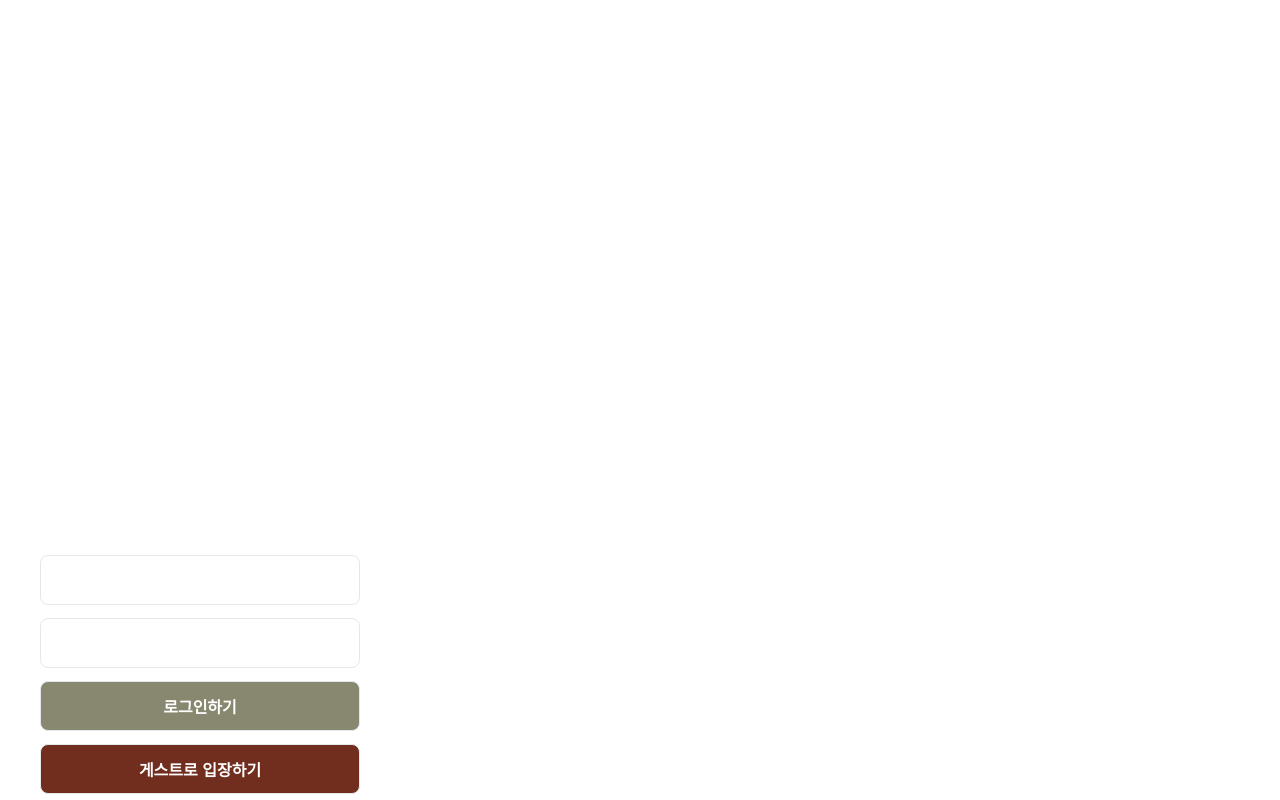
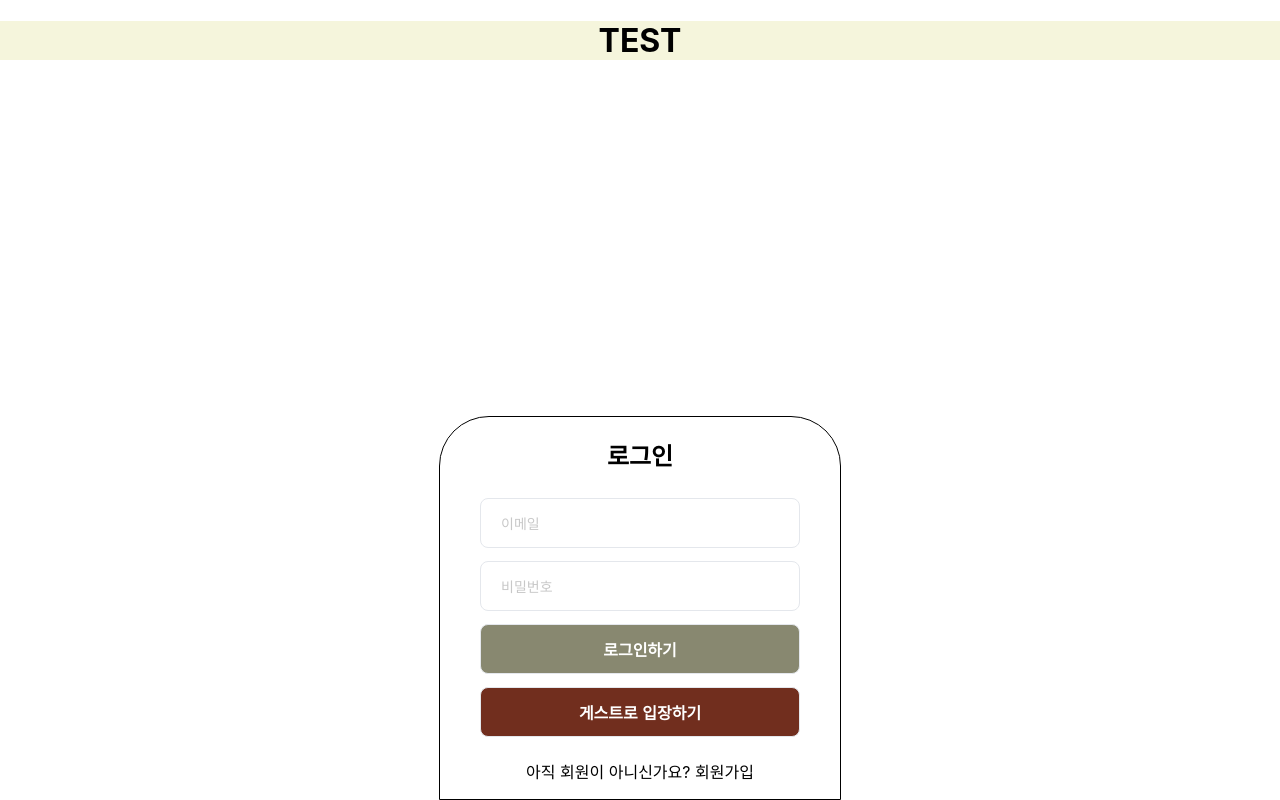
Before and after one commit to Gyeongtori/gyeong-tori, a React (Create React App) app in the folder frontend/: page /login in a window 1280 px wide. Built offline with nearby package versions, Linux system fonts and the light colour scheme.

Commit message:
feat: Login Signup 페이지 추가

```diff
--- a/frontend/src/App.js
+++ b/frontend/src/App.js
@@ -6,6 +6,7 @@ import Cards from "./pages/Cards";
 import Main from "./pages/Main";
 import Profile from "./pages/Profile";
 import Login from "./pages/Login";
+import Signup from "./pages/Signup";
 
 function App() {
   return (
@@ -29,6 +30,7 @@ function App() {
         <Route path="/main" element={<Main />} />
         <Route path="/profile" element={<Profile />} />
         <Route path="/login" element={<Login />} />
+        <Route path="/signup" element={<Signup />} />
       </Routes>
     </div>
   );
--- /dev/null
+++ b/frontend/src/components/ButtonBlank.js
@@ -0,0 +1,45 @@
+import React from 'react';
+import styled, { css } from 'styled-components';
+
+const StyledButton = styled.button`
+  /* 공통 스타일 */
+  display: inline-block;
+  outline: none;
+  border-radius: 0.5rem;
+  color: #C8C8C8;
+  background-color: transparent;
+  padding: 0rem 1.25rem;
+  align-items: center;
+  text-align: left;
+  margin:  0.4rem;
+
+  /* 크기 */
+  height: 3.125rem;
+  width: 20rem;
+  font-size: 0.875rem;
+
+
+  /* 색상 */
+  ${( props ) => {
+      return css`
+      border: ${props.borderwidth || 1}px solid ${props.color};
+      &:active {
+          border: ${props.borderwidth || 1}px solid ${props.activecolor};
+        }
+        `;
+  }}
+
+`;
+
+
+const ButtonBlank = ({ children, color, activecolor, borderwidth, ...rest }) => {
+    return <StyledButton
+        {...rest}
+        color={color}
+        activecolor={activecolor}
+        borderwidth={borderwidth}
+      >{children}
+      </StyledButton>;
+};
+
+export default ButtonBlank;
--- a/frontend/src/components/Button.js
+++ b/frontend/src/components/ButtonFull.js
@@ -46,17 +46,18 @@ const StyledButton = styled.button`
 
 `;
 
-function Button({ children, color, activecolor, ...rest }) {
+const ButtonFull = ({ children, color, activecolor, ...rest }) => {
   return <StyledButton
             {...rest}
             color={color}
             activecolor={activecolor}
-          >{children}</StyledButton>;
+          >{children}
+          </StyledButton>;
 }
 
-Button.defaultProps = {
+ButtonFull.defaultProps = {
   color: 'white',
   activecolor : 'white'
 };
 
-export default Button;
+export default ButtonFull;
--- a/frontend/src/pages/Login.js
+++ b/frontend/src/pages/Login.js
@@ -1,32 +1,68 @@
 import React from 'react';
-import styled from 'styled-components';
+import styled, { css } from 'styled-components';
 
-import Button from '../components/Button';
+import ButtonFull from '../components/ButtonFull';
+import ButtonBlank from '../components/ButtonBlank';
 
 
 const Login = () => {
   return (
-    <div>
-      <div></div>
-      <Mobile>
-        <Button></Button>
-        <Button></Button>
-        <Button color="#888870" activecolor="#999966">로그인하기</Button>
-        <Button color='#712E1E' activecolor='#A94C36'>게스트로 입장하기</Button>
-      </Mobile>
-    </div>
+    <Main>
+      <h1>TEST</h1>
+      <Body>
+        <h2>로그인</h2>
+        <ButtonBlank
+          color='#E4E7EC'
+          activecolor='#BCBCBD'
+        >이메일</ButtonBlank>
+
+        <ButtonBlank
+          color='#E4E7EC'
+          activecolor='#BCBCBD'
+        >비밀번호</ButtonBlank>
+
+        <ButtonFull
+          color="#888870"
+          activecolor="#999966"
+        >로그인하기</ButtonFull>
+
+        <ButtonFull
+          color='#712E1E'
+          activecolor='#A94C36'
+        >게스트로 입장하기</ButtonFull>
+
+        <div>
+
+        </div>
+        <p>아직 회원이 아니신가요? 회원가입</p>
+      </Body>
+    </Main>
   );
 }
 
 export default Login;
 
+const Main = styled.div`
+  background-color: beige;
 
-const Mobile = styled.div`
+`
+
+const Body = styled.div`
   max-width: 400px;
   margin-left: auto;
   margin-right: auto;
 
   width: 100%;
   position: fixed;
-  bottom: 0;
+  bottom: 0px;
+  left: 50%;
+  transform: translate(-50%);
+
+  border-radius: 50px 50px 0px 0px;
+  background-color: white;
+
+
+
+  border: 1px solid black;
+
 `;
--- /dev/null
+++ b/frontend/src/pages/Signup.js
@@ -0,0 +1,41 @@
+import React from 'react';
+
+import ButtonFull from '../components/ButtonFull';
+import ButtonBlank from '../components/ButtonBlank';
+import Header from './../components/Profiles/Header';
+
+const Signup = () => {
+    return (
+        <div>
+            <Header />
+            <p>이메일</p>
+            <ButtonBlank
+            color='#722D1E'
+            activecolor='#A94C36'
+            borderwidth='2'
+            >ssafy@gmail.com</ButtonBlank>
+
+            <p>이메일</p>
+            <ButtonBlank
+            color='#722D1E'
+            activecolor='#A94C36'
+            borderwidth='2'
+            >ssafy@gmail.com</ButtonBlank>
+
+            <p>이메일</p>
+            <ButtonBlank
+            color='#722D1E'
+            activecolor='#A94C36'
+            borderwidth='2'
+            >ssafy@gmail.com</ButtonBlank>
+
+            <ButtonFull
+            color="#722D1E"
+            activecolor="#A94C36"
+            >회원가입</ButtonFull>
+            <p>이미 계정이 있으신가요? 로그인</p>
+        </div>
+    );
+};
+
+export default Signup;
```
